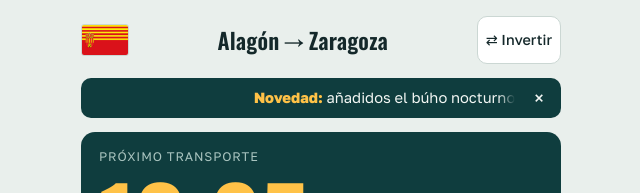
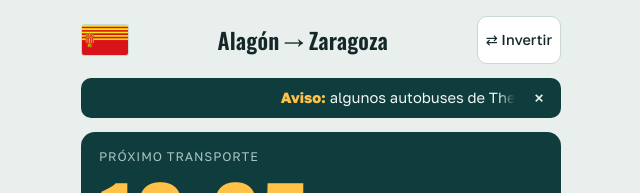
Before and after one commit to Povolnov/autobus, a plain HTML site: page index.html in a window 1280 px wide. Shown: the top 193 px of the page, 319-959 px from the left. Drawn offline with nearby package versions, Linux system fonts and the light colour scheme; no server answers.

Commit message:
News: aviso that some Therpasa buses do not accept Lazo (label support in ticker)
Co-Authored-By: Claude Sonnet 5.5 <noreply@anthropic.com>
Claude-Session: https://claude.ai/code/session_01Df7fZotfyBwoDq2j7xPETV

```diff
--- a/index.html
+++ b/index.html
@@ -254,7 +254,7 @@ loadAlerts();
 let NEWS=[];
 function showNews(){const el=$("news");if(!el)return;const n0=madrid(),k=`${n0.year}-${String(n0.month).padStart(2,"0")}-${String(n0.day).padStart(2,"0")}`;
   const it=NEWS.find(n=>n.id&&n.text&&n.date<=k&&k<=(n.until||n.date)&&store.get("news_"+n.id)!=="1");
-  el.hidden=!it;if(!it)return;el.dataset.id=it.id;const t=$("newsT");t.innerHTML="<b>Novedad:</b> "+it.text.replace(/</g,"&lt;");t.parentNode.style.setProperty("--dur",Math.max(14,Math.round(it.text.length*.2))+"s")}
+  el.hidden=!it;if(!it)return;el.dataset.id=it.id;const t=$("newsT");t.innerHTML="<b>"+(it.label==="aviso"?"Aviso":"Novedad")+":</b> "+it.text.replace(/</g,"&lt;");t.parentNode.style.setProperty("--dur",Math.max(14,Math.round(it.text.length*.2))+"s")}
 async function loadNews(){try{const r=await fetch("news.json",{cache:"no-cache"});if(!r.ok)return;const j=await r.json();if(Array.isArray(j.news)){NEWS=j.news;showNews()}}catch(e){}}
 $("newsX").onclick=()=>{store.set("news_"+$("news").dataset.id,"1");showNews()};
 loadNews();
--- a/news.json
+++ b/news.json
@@ -1 +1,17 @@
-{"news":[{"id":"n61-therpasa-2026-11","date":"2026-11-15","until":"2026-12-15","text":"añadidos el búho nocturno N61 (de madrugada, sábados, domingos y festivos) y los autobuses Therpasa de Ejea, Sádaba, Sos, Tarazona y otros hacia Zaragoza."}]}
+{
+ "news": [
+  {
+   "id": "lazo-therpasa-2026-11",
+   "label": "aviso",
+   "date": "2026-11-24",
+   "until": "2026-12-24",
+   "text": "algunos autobuses de Therpasa (p. ej. Sádaba–Zaragoza, línea T15.03) no han admitido la tarjeta Lazo en Alagón. Lleva efectivo por si acaso. El Consorcio aún está integrando todas las líneas en Lazo."
+  },
+  {
+   "id": "n61-therpasa-2026-11",
+   "date": "2026-11-15",
+   "until": "2026-12-15",
+   "text": "añadidos el búho nocturno N61 (de madrugada, sábados, domingos y festivos) y los autobuses Therpasa de Ejea, Sádaba, Sos, Tarazona y otros hacia Zaragoza."
+  }
+ ]
+}
--- a/sw.js
+++ b/sw.js
@@ -1,4 +1,4 @@
-const C="autobus-v44",F=["./","manifest.webmanifest","icon-192.png","icon-512.png","flag.png","trains.json"];
+const C="autobus-v45",F=["./","manifest.webmanifest","icon-192.png","icon-512.png","flag.png","trains.json"];
 self.addEventListener("install",e=>{e.waitUntil(caches.open(C).then(c=>c.addAll(F)));self.skipWaiting()});
 self.addEventListener("activate",e=>{e.waitUntil(caches.keys().then(k=>Promise.all(k.filter(x=>x!==C).map(x=>caches.delete(x)))));self.clients.claim()});
 self.addEventListener("fetch",e=>{const u=new URL(e.request.url);if(e.request.method!=="GET"||u.origin!==location.origin)return;
```
